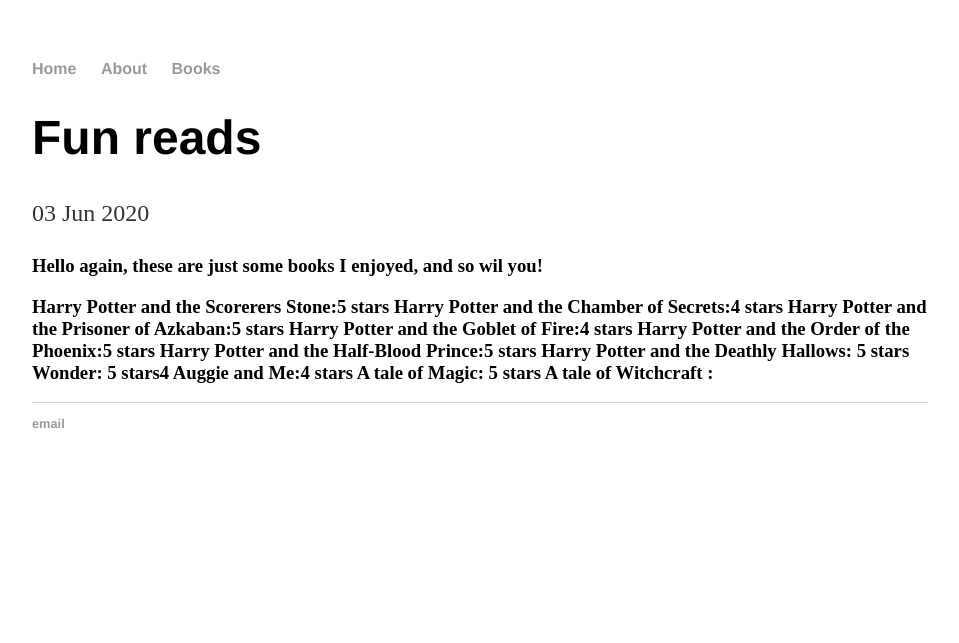
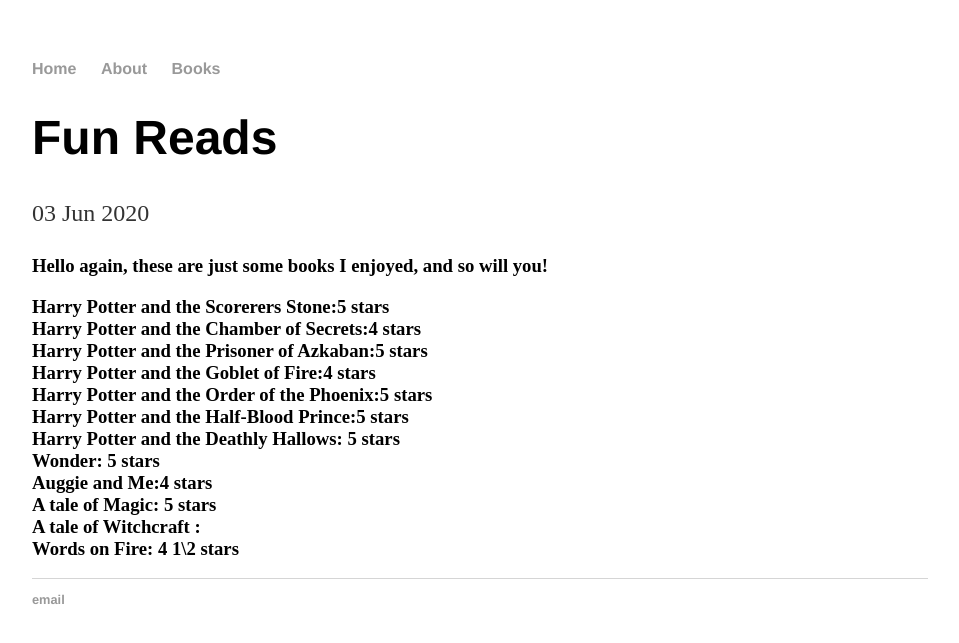
Before and after one commit to meerkatbhat/meerkatbhat, a Jekyll site: the page built from _posts/2020-06-3-Fun Reads.md, in a window 1280 px wide. Shown: the top 643 px of the page, without its empty margins (160-1119 px from the left). Built offline with Jekyll 4.4.1, drawn with Linux system fonts in a browser that asks for light colours; our own code applies the rules of GitHub Pages for plain Markdown files.

Commit message:
Update 2020-06-3-Fun Reads.md

```diff
--- a/_posts/2020-06-3-Fun Reads.md
+++ b/_posts/2020-06-3-Fun Reads.md
@@ -1,14 +1,20 @@
+---
+layout: post
+title: "Fun Reads"
+date: 2020-06-3
+---
 <h3>Hello again, these are just some books
-I enjoyed, and so wil you!<h3>
+I enjoyed, and so will you!<h3>
 
-Harry Potter and the Scorerers Stone:<strong>5 stars</strong>
-Harry Potter and the Chamber of Secrets:4 stars
-Harry Potter and the Prisoner of Azkaban:5 stars
-Harry Potter and the Goblet of Fire:4 stars
-Harry Potter and the Order of the Phoenix:5 stars
-Harry Potter and the Half-Blood Prince:5 stars
-Harry Potter and the Deathly Hallows: 5 stars
-Wonder: 5 stars4
-Auggie and Me:4 stars
-A tale of Magic: 5 stars
-A tale of Witchcraft :
+Harry Potter and the Scorerers Stone:<strong>5 stars</strong> <br>
+Harry Potter and the Chamber of Secrets:4 stars <br>
+Harry Potter and the Prisoner of Azkaban:5 stars <br>
+Harry Potter and the Goblet of Fire:4 stars <br>
+Harry Potter and the Order of the Phoenix:5 stars <br>
+Harry Potter and the Half-Blood Prince:5 stars <br>
+Harry Potter and the Deathly Hallows: 5 stars <br>
+Wonder: 5 stars <br>
+Auggie and Me:4 stars <br>
+A tale of Magic: 5 stars <br>
+A tale of Witchcraft :<br>
+Words on Fire: 4 1\2 stars <br>
```
